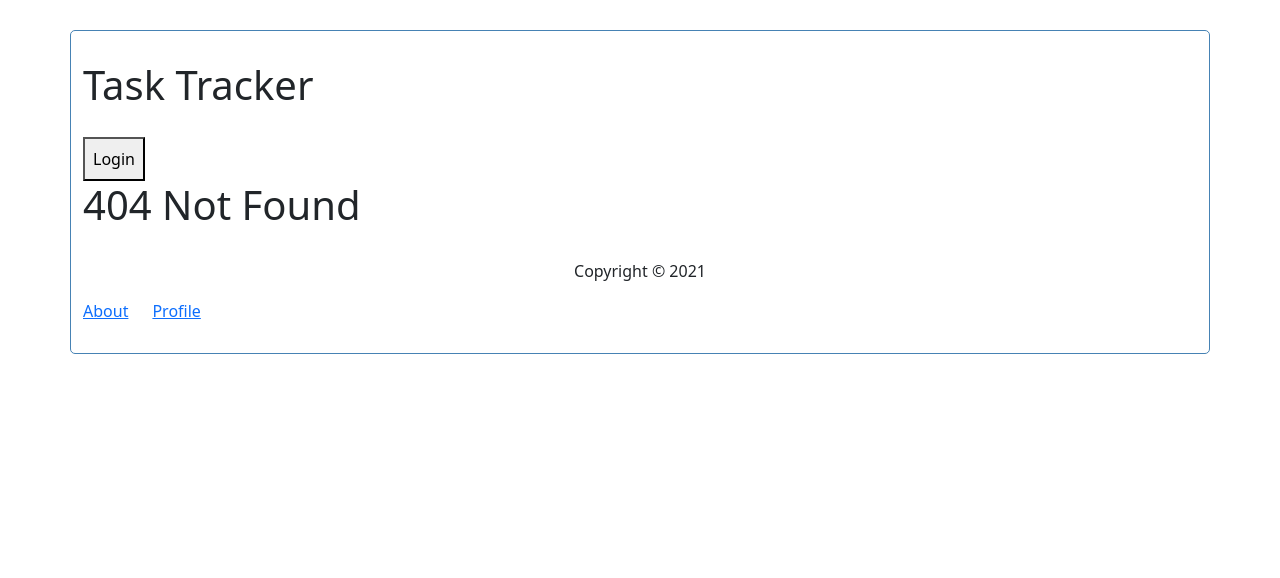
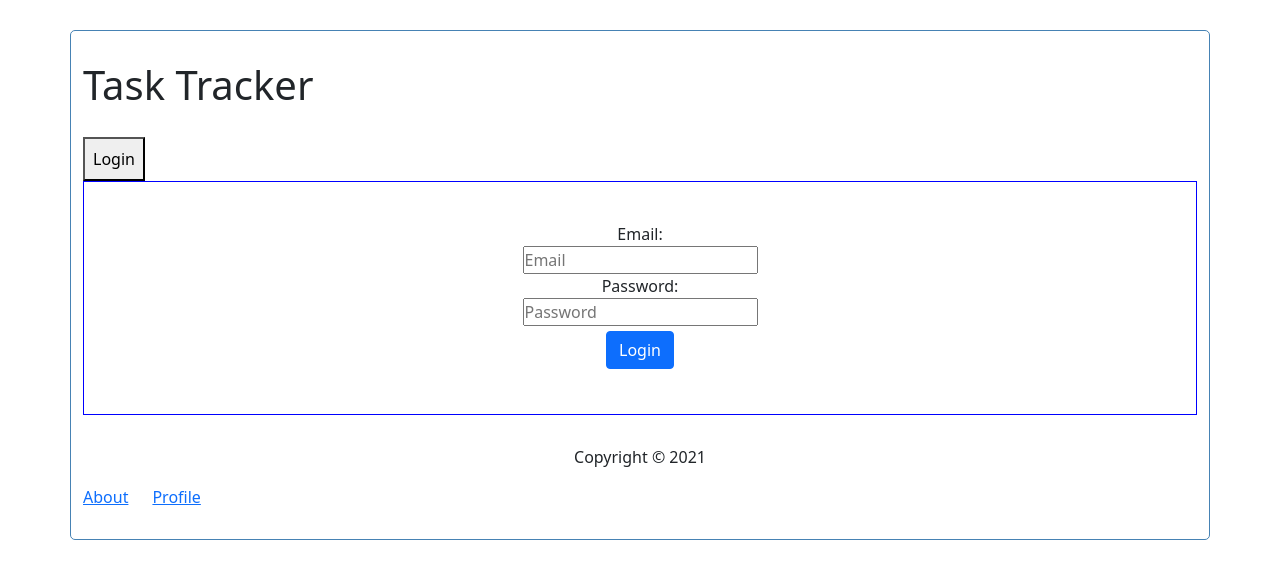
Before and after one commit to MarcosSanz1/reactFin-repo, a React (Create React App) app: page /taskTracker/login in a window 1280 px wide. Before the commit this address had no page. Shown: the top 578 px of the page. Built offline with nearby package versions, Linux system fonts and the light colour scheme; data requests are answered from the project's data file.

Commit message:
Push con avances para editar y login

```diff
--- a/db.json
+++ b/db.json
@@ -1,19 +1,25 @@
 {
   "tasks": [
     {
-      "task": {
       "id": 1,
-        "name": "Cambio",
+      "name": "Cambio3",
       "day": "2022-04-07T18:01:57.139Z",
       "reminder": true,
-        "description": "descripción de prueba"
+      "description": "Descripción de ejemplo para la primera tarea. Cambio realizado"
     },
-      "id": 1
+    {
+      "id": 2,
+      "name": "Nueva2",
+      "day": "2022-04-14T10:32:25.412Z",
+      "reminder": true,
+      "description": "Descripción para a última prueba"
     }
   ],
-  "users": {
+  "users": [
+    {
       "name": "Usuario1",
       "password": "123456",
       "id": 1
     }
+  ]
 }
--- a/package.json
+++ b/package.json
@@ -6,10 +6,12 @@
     "@testing-library/jest-dom": "^5.16.3",
     "@testing-library/react": "^12.1.4",
     "@testing-library/user-event": "^13.5.0",
+    "axios": "^0.26.1",
     "bootstrap": "^5.1.3",
     "history": "^5.3.0",
     "jquery-datetimepicker": "^2.5.21",
     "json-server": "^0.17.0",
+    "md5": "^2.3.0",
     "moment": "^2.29.1",
     "react": "^17.0.2",
     "react-bootstrap": "^2.2.2",
@@ -20,6 +22,7 @@
     "react-router-dom": "^6.2.2",
     "react-scripts": "5.0.0",
     "sweetalert": "^2.1.2",
+    "universal-cookie": "^4.0.4",
     "web-vitals": "^2.1.4"
   },
   "scripts": {
--- a/src/App.js
+++ b/src/App.js
@@ -12,6 +12,7 @@ import Profile from "./components/Profile";
 //import LoginButton from "./components/LoginButton";
 import swal from 'sweetalert';
 import "bootstrap/dist/css/bootstrap.min.css";
+import Login from "./components/Login";
 
 
 const App = () => {
@@ -60,12 +61,7 @@ const App = () => {
 
   // Función useEffect para sacar las tasks
   useEffect(() => {
-    const getTasks = async () => {
-      const tasksFromServer = await fetchTasks()
-      setTasks(tasksFromServer)
-    }
-
-    getTasks();
+    fetchTasks()
   },[])
 
   // Fetch Tasks = Busca tasks "recoge el contenido de la API"
@@ -77,6 +73,8 @@ const App = () => {
     const data = await res.json()
 
     console.log(data);
+    setTasks(data)
+
     return data
   }
 
@@ -91,7 +89,6 @@ const App = () => {
     console.log(data.id);
     setIdTask(data.id)
     //navigate('/task/$:id', {replace: true})
-    return data.id
   }
 
   // DELETE TASK
@@ -137,70 +134,19 @@ const App = () => {
   // la task que ya teníamos y cambiando el valor de reminder, que será lo opuesto de lo que tenía,
   // si tenía el valor a true ahora será false y viceversa. De lo contrario, va a devolver la task que ya teníamos
 
-  const editTasks = async (id) => {
-    const taskToToggle = await fetchTask(id)
+  console.log(taskId);
 
-    // En updateTask tenemos la task "base" y con , le pasamos el parámetro que modifica
-    // Aquí tengo que poner todos los parámetros de la task, con los cambios ya puestos.
-    // Primero conseguir cargar la task en el formulario de AddTask.
-    // Los cambios los hago en
-    const updateTask = {...taskToToggle,
-      name: 'Cambio',
-      day: new Date(),
-      reminder: !taskToToggle.reminder,
-      description: 'descripción de prueba'
-    }
+  const editTask = async (updateTask) => {
 
-    console.log(updateTask)
+    console.log("id de la Task en función EDITAR ",updateTask.id)
+    console.log("Task actualizada ", updateTask)
 
-    const res = await fetch(`http://localhost:3001/tasks/${id}`, {
+    const res = await fetch(`http://localhost:3001/tasks/${updateTask.id}`, {
       method: 'PUT',
       headers: {
         'Content-type': 'application/json'
       },
-      // Guardamos en string el reminder de la task pasada por id
-      body: JSON.stringify(updateTask),
-    })
-
-    // const data = await res.json()
-
-    setTasks(tasks.map((task) =>
-    // task.id === id ? { ...task} : task))
-    task.id === id ? task = updateTask : task))
-
-    setShowAddTask(true)
-    console.log(tasks)
-  }
-
-  console.log(taskId);
-
-  const editTask = async (task) => {
-
-    // PASOS PARA EDITAR:
-    // 1- recoger la tarea que con los cambios
-    // 2- sacar la lista
-    // 3- cambiar la tarea con el mismo id, por la tarea modificada
-    // 4- guardar esa nueva lista
-
-    console.log("Id de la task",task.id)
-    // 1- RECOGER LA TAREA
-    const taskToToggle = await fetchTask(task.id)
-
-    // En updateTask tenemos la task "base" y con , le pasamos el parámetro que modifica
-    // Aquí tengo que poner todos los parámetros de la task, con los cambios ya puestos.
-    // Primero conseguir cargar la task en el formulario de AddTask.
-    // Los cambios los hago en
-    const updateTask = {...taskToToggle, task}
-
-    console.log(task)
-    console.log(updateTask.id)
-
-    const res = await fetch(`http://localhost:3001/tasks/${task.id}`, {
-      method: 'PUT',
-      headers: {
-        'Content-type': 'application/json'
-      },
-      // Guardamos en string el reminder de la task pasada por id
+      // Guardamos la tarea actualizada
       body: JSON.stringify(updateTask),
     })
 
@@ -210,32 +156,8 @@ const App = () => {
     // task.id === id ? { ...task} : task))
     task !== updateTask ? task = updateTask : task))
 
-    setShowAddTask(true)
+    setShowAddTask(false)
     console.log(tasks)
-  }
-
-  const toggleReminder = async (id) => {
-    const taskToToggle = await fetchTask(id)
-    const updateTask = {...taskToToggle,
-    reminder: !taskToToggle.reminder}
-
-    console.log(updateTask)
-    // Usamos fetch para buscar la task de la API que queremos buscar y method para poner que queremos hacer
-    const res = await fetch(`http://localhost:3001/tasks/${id}`, {
-      method: 'PUT',
-      headers: {
-        'Content-type': 'application/json'
-      },
-      // Guardamos en string el reminder de la task pasada por id
-      body: JSON.stringify(updateTask),
-    })
-
-    // const data = await res.json()
-
-    setTasks(tasks.map((task) =>
-    // task.id === id ? { ...task} : task))
-    task.id === id ? task = updateTask : task))
-    // console.log(data);
   }
 
   // ADD TASK
@@ -289,6 +211,7 @@ const App = () => {
 
   console.log("Id bueno ",taskId);
   console.log(idTask);
+  console.log("Lista de tareas que le paso a Tasks ",tasks);
 
   // PODEMOS HACERLO CON function
   // Le pasamos al componente Tasks (la lista de tasks y funciones CRUD). También
@@ -306,7 +229,9 @@ const App = () => {
         {/* setShowAddTask queremos establecerlo en el opuesto de cualquier valor */}
         <Header onAdd={() => setShowAddTask(!showAddTask)}
         showAdd={showAddTask} onEdit={() => setShowAddTask(!showAddTask)}/>
-        {/* Ahora el botón no cambiará el nombre si no que pasará a la página de Login, y a esta se le pasará la variable login */}
+        {/* Ahora el botón no cambiará el nombre si no que pasará a la página de Login, y esta sacará la boolean de si ha conseguido iniciar o no
+        el botón de Login no se mostrará en la página de login y cuando entre y cambie de página aparecerá el botón con el texto Log out, que a darle cuando está en Log out cerrará sesión
+        y vuelta a empezar*/}
         <button className="p-2" onClick={() => setLogin(!login)}>{login ? "Log out" : "Login"}</button>
         {/* <LoginButton color={ login ? 'red' : 'white'}
         text={login ? 'Log out' : 'Login'} /> */}
@@ -320,6 +245,7 @@ const App = () => {
             </>
           } />
           <Route path="/about" element={<About/>} />
+          <Route path="/login" element={<Login/>} />
           <Route path="/profile" element={<Profile login={login}/>} />
           <Route path="*" element={<NotFound/>}/>
           {/* Creo que desde aquí necesito pasar a AddTask la task (tengo la id, que me traigo de darle dos clicks en una tarea)*/}
--- a/src/components/Login.js
+++ b/src/components/Login.js
@@ -1,48 +1,104 @@
-import { useState } from 'react'
+import { useEffect, useState } from 'react'
 import { Form, Button, Row} from 'react-bootstrap'
+import "../css/Login.css";
+import "bootstrap/dist/css/bootstrap.min.css";
+
+// ESTE COMPONENTE CREARÁ UN USUARIO CON LOS DATOS DE LOS INPUTS Y LOS COMPARARÁ CON LOS DEL USUARIO DEFINIDO (Tengo que buscar usuarios)
+// SI SON IGUALES CAMBIARÁ DE PÁGINA (Le pasará una bool para decir que se ha logueado) Y SI NO MANDARÁ UN MENSAJE DE QUE NO EXISTE DICHO USUARIO
+
+// -> MIRAR HACER EL LOGIN CON AUTH0
 
 const Login = ({ onUserLogin }) => {
+
+    const [email, setEmail] = useState('')
+    const [password, setPassword] = useState('')
+    const [users, setUsers] = useState([])
+
+    // useEffect(() => {
+    //     fetchUsers();
+    // },[])
+
+
+    // Esto me lo haría si no fuera un array, solo un objeto
+    // app.post('/login', (req, res) => {
+    //     let { email, password } = req.body;
+    //     UserRepository.login(email, password)
+    //       .then(logged => {
+    //         if(logged) { // login correcto
+    //           res.session.user = { email };
+    //           res.jsonp({ success: true });
+    //         } else {
+    //           res.jsonp({
+    //             success: false,
+    //             message: 'Email o contraseña incorrecta'
+    //           });
+    //         }
+    //   });
+
+    // Con -> window.location.href="./" volvemos a la ruta indicada
+
+    // hacer una llamada por nombre
+
+    // Necesito buscar la lista de usuarios:
+    // const fetchUsers = async () => {
+    //     // res -> Es igual a esperar porque buscar devuelve una promise, así que queremos
+    //     // esperar esa promise de la url de la API. Luego esperaremos estos datos y guardaremos en data.
+    //     // y más tarde lo sacaremos por consola. Esto nos guardará los datos de la API en data.
+    //     const res = await fetch(`http://localhost:3001/users/${name}`)
+    //     const data = await res.json()
+
+    //     console.log(data);
+    //     setUsers(data)
+
+    //     return data
+    //   }
+
+    // ahora tengo que comparar
 
     // Puedo intentar hacer que name = 'Usuario1' y si el setName recoge algo diferente
     // no puedo iniciar sesión y al darle a entrar mandará un sweetAlert diciendo que es incorrecto
     // Luego hacer que si esta logueado puede entrar en vista detallada, borrar, editar y añadir.
-    const [name, setName] = useState('')
-    const [password, setPassword] = useState('')
 
     // Creo que necesito que la función onSubmit me compare lo que recoge con lo que tiene
     const onSubmit = (e) => {
         e.preventDefault()
-        // Si el texto del nombre de la task esta vacio sacará un alert por pantalla
-        // if (!text){
-        //     alert('Please add a task')
-        //     return
-        // }
+        // Si el texto del nombre y contraseña no es igual al que recogemos de la llamada sacará un alert por pantalla y no dejará pasar de ventana
+        // Tengo que usar algo que me diga que Usuario1 esta en algún objeto.name (creo que servía findOne)
+        if (email !== "Usuario1" || password !== "123456"){
+            alert('This user does not exist')
+        }
 
         // Si no, si está todo correctamente añadirá la task con los datos recogidos
-        onUserLogin({ name, password })
+        onUserLogin({ email, password })
         // Por último volverá a poner los valores iniciales (vacios).
         // Esto no se si dejarlo y que aunque falle deje el nombre puesto
-        setName('')
+        setEmail('')
         setPassword('')
     }
 
     // En los onChange tendré que recoger el valor y luego comprobarlo con el que esta en la BD
   return (
-    <Form onSubmit={onSubmit}>
-        <Row>
-            <Form.Group className="mb-3" controlId="formName">
-                <Form.Label>Name</Form.Label>
-                <Form.Control type="text" required placeholder="Name"
-                onChange={(e) => setName(e.target.value)}/>
-            </Form.Group>
-            <Form.Group className="mb-3" controlId="formPassword">
-                <Form.Label>Password</Form.Label>
-                <Form.Control type="password" required placeholder="Password"
-                onChange={(e) => setPassword(e.target.value)}/>
-            </Form.Group>
-        </Row>
-        <Button variant="dark" type="submit">Login</Button>
-    </Form>
+    <div className='containerPrincipal'>
+        <div className='containerSecundario'>
+            <div className='form-group'>
+                <label>Email: </label>
+                <br />
+                <input
+                    type="text" required placeholder="Email"
+                    onChange={(e) => setEmail(e.target.value)}
+                />
+                <br />
+                <label>Password: </label>
+                <br />
+                <input
+                    type="password" required placeholder="Password"
+                    onChange={(e) => setPassword(e.target.value)}
+                />
+                <br />
+                <button className='btn btn-primary' type="submit">Login</button>
+            </div>
+        </div>
+    </div>
   )
 }
 
--- a/src/components/TaskItem.js
+++ b/src/components/TaskItem.js
@@ -21,13 +21,14 @@ const history = createBrowserHistory();
 const TaskItem = ({ task, onDelete, onViewTask, sendIdTask}) => {
 
   const navigate = useNavigate();
+  console.log("Task que llega a TaskItem ",task)
   return (
     // Si el reminder de la task esta en true, devolverá la clase reminder. Si no, no tendrá nada.
     // El valor del reminder esta llegando del state de las tareas que tenemos. Entonces lo revisa todo el tiempo.
     // El onView si que lo hace porque me saca por consola la task seleccionada
     <div draggable="true" className={`task ${task.reminder ? 'reminder' : ''}`} onDoubleClick={() => navigate(`/task/${task.id}`)}>
         <h3>
-            {task.name}{' '}
+            {task.name}
             <FaTimes style={{ color: 'red', cursor: 'pointer' }}
              onClick={() => onDelete(task.id)}/>
         </h3>
--- a/src/components/TaskView.js
+++ b/src/components/TaskView.js
@@ -16,17 +16,11 @@ const TaskView = ({ taskId, onDelete, onEdit, showAdd }) => {
   // const [task, setTask] = useState(null);
 
   console.log("id TaskView "+taskId);
-  const [task, setTask] = useState(
-    {
-      id: null,
-      name: '',
-      day: '',
-      reminder: false,
-      description: ''
-    },
-  )
+  const [task, setTask] = useState({});
 
   const params = useParams();
+
+  console.log("Params ruta ",params.id)
 
   // const { task, error, loading } = useFetch(
   //   "http://localhost:3001/tasks/" + idTask
@@ -42,12 +36,7 @@ const TaskView = ({ taskId, onDelete, onEdit, showAdd }) => {
     // },[])
 
     useEffect(() => {
-      const getTask = async () => {
-        const tasksFromServer = await fetchTask()
-        setTask(tasksFromServer)
-      }
-
-      getTask();
+      fetchTask()
     },[])
 
     // FETCH TASK
@@ -58,18 +47,19 @@ const TaskView = ({ taskId, onDelete, onEdit, showAdd }) => {
 
     // El sacar la task funciona falla el cambiar de ruta
     // Luego tengo que pasar el resultado a TaskView
-    console.log(data);
+    console.log("Task de data ",data);
     setTask(data)
 
-    return data
   }
 
-    console.log(task.reminder)
+  console.log("Task reminder ", task.reminder);
+  // console.log("Task que llega a TaskView ",task)
+  //   console.log("Reminder de la Task ",task.reminder)
     //console.log(error)
     // Esta linea la usaba para recoger los parametros de la url
     // const query = new URLSearchParams(useLocation().search)
   return (
-    <div draggable="true" className={`task ${task.reminder ? 'reminder' : ''}`}>
+    <div className={`task ${task.reminder ? 'reminder' : ''}`}>
         <h3>
             {task.name}{' '}
             <FaTimes style={{ color: 'red', cursor: 'pointer' }}
@@ -81,18 +71,6 @@ const TaskView = ({ taskId, onDelete, onEdit, showAdd }) => {
         <p>
           {task.description}
         </p>
-        {/* El botón me abrirá el AddTask "que es donde tengo el formulario" y le pasaré a esta la task */}
-        {/* Necesito otro ternario dentro del onClick "no puedo hacer todo en el mismo boton"
-        Con el primer boton abrimos el form y luego necesitamos dos botones más.
-        - Necesito que se mantenga el botón del header para abrir y cerrar formmulario.
-        - Necesito que el botón del formulario dependiendo de en la ruta en la que este, haga
-        onAdd o onEdit
-        - También necesito que dependiendo de la ruta los input se carguen con un valor u otro.
-        (Si estás / has abierto el formulario desde la ruta de donde solo hay una task, cargará los datos de esa y
-        los pondrá en los inputs. Luego usará un onChange para ver si ha cambiado algo, set de los valores y con el
-        botón lanzaremos el onEdit)
-        */}
-        <button onClick={() => onEdit(task.id)}>{showAdd ? "Close" : "Edit Task"}</button>
     </div>
   )
 }
--- /dev/null
+++ b/src/css/Login.css
@@ -0,0 +1,9 @@
+.containerPrincipal {
+    border: 1px solid blue;
+    padding: 40px;
+    background-color: white;
+}
+
+.containerSecundario{
+    text-align: center;
+}
```
Also changed, not shown: src/components/AddTask.js (+20 -24 lines), src/components/Tasks.js (+1 -13 lines), 1 other file (tests, documents, lock files or other folders). Lines whose indentation alone changed are shown as unchanged.
